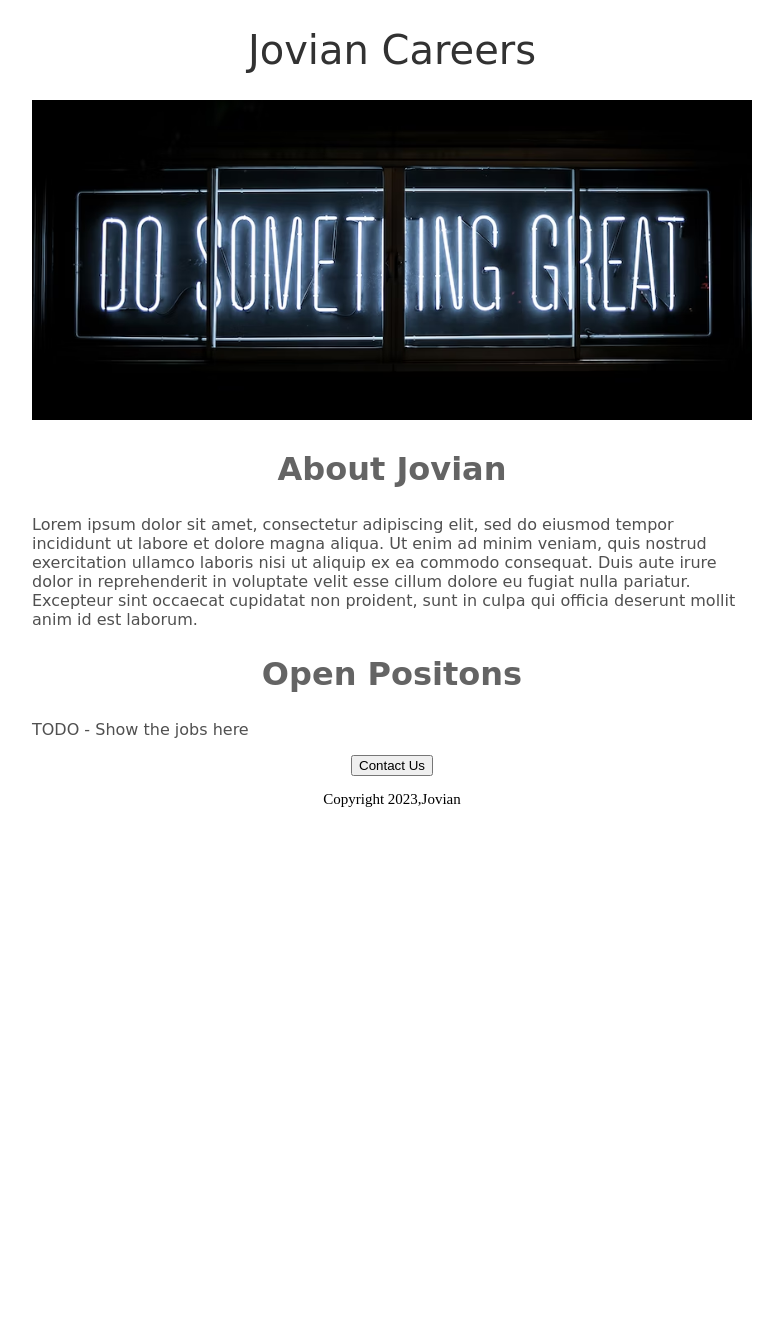
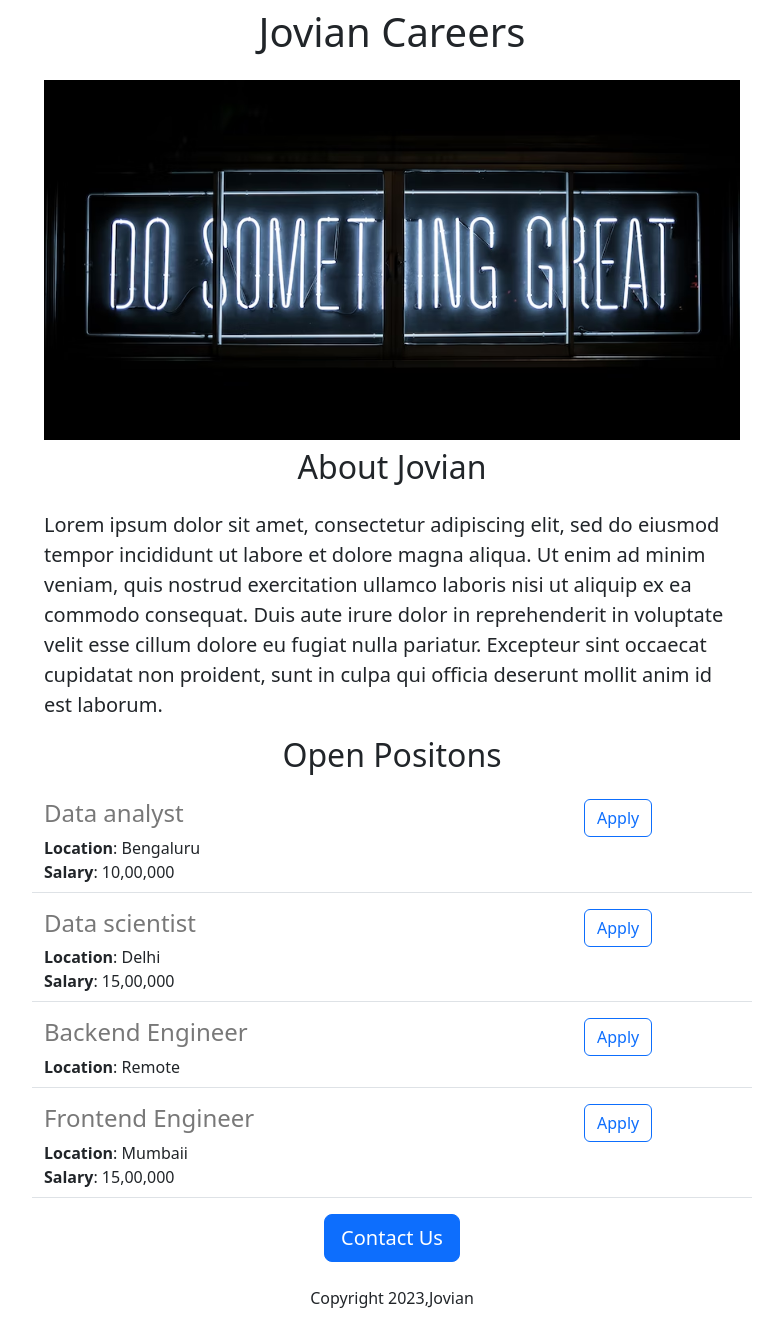
Before and after one commit to mohammadsahil01/jovian_sahil, a Flask app: page / in a window 1280 px wide. Shown: the whole page, without its empty margins (248-1031 px from the left). Before the commit the page ends 807 px from the top, so only its background shows below. Run offline with Flask 2, Linux system fonts and the light colour scheme.

Commit message:
Added dynamic data and API route

```diff
--- a/app.py
+++ b/app.py
@@ -1,10 +1,42 @@
-from flask import Flask, render_template
+from flask import Flask, render_template, jsonify
 
 app = Flask(__name__)
 
+JOBS = [
+  {
+  "id":1,
+    "title":"Data analyst",
+    "location":"Bengaluru",
+    "salary":"10,00,000"
+  },
+  {
+    "id":2,
+    "title":"Data scientist",
+    "location":"Delhi",
+    "salary":"15,00,000"
+  },
+  {
+    "id":3,
+    "title":"Backend Engineer",
+    "location":"Remote"
+  },
+  {
+    "id":4,
+    "title":"Frontend Engineer",
+    "location":"Mumbaii",
+    "salary":"15,00,000"
+  }
+
+]
+
 @app.route("/")
 def hello_world():
-  return render_template("home.html")
+  return render_template("home.html",jobs = JOBS,company_name = "Jovian")
+
+@app.route("/api/jobs")
+def list_jobs():
+  return jsonify (JOBS)
+
 
 if __name__ == "__main__":
     app.run(host = "0.0.0.0", debug= True)
--- a/templates/home.html
+++ b/templates/home.html
@@ -2,51 +2,41 @@
 <html>
   <head>
     <title> Jovian Careers </title>
+    <meta charset="utf-8">
+    <meta name="viewport" content="width=device-width, initial-scale=1">
+    <link href="https://cdn.jsdelivr.net/npm/bootstrap@5.3.0-alpha1/dist/css/bootstrap.min.css" rel="stylesheet" integrity="sha384-GLhlTQ8iRABdZLl6O3oVMWSktQOp6b7In1Zl3/Jr59b6EGGoI1aFkw7cmDA6j6gD" crossorigin="anonymous">
     <style>
-      h1 {
-        font-size: 40px;
-        font-family:cursive;
-        font-weight: normal;
-        color: rgb(50,50,50);
-        text-align:  center;
+      #banner {
+        height:360px;
+        object-fit:cover;
+        width: 100%;
+
       }
-      #banner {
-        width:100%;
-        height:320px;
-        object-fit:cover
-      }
-      h2 {
-          font-family: cursive;
-          font-size:32px;
-          color: rgb(100,100,100);
-          weight:normal;
-          text-align:center;
-      }
-      .bodytext {
-        font-family: cursive;
-         color: rgb(80,80,80);
-      }
-      #container {
+      .container {
         max-width:720px;
-        margin:0 auto 0 auto;
+        margin: 0 auto 0 auto;
       }
     </style>
   </head>
   <body>
-    <div id = container>
+    <div class = "container">
 
-       <h1>Jovian Careers</h1>
-       <img id ="banner" src= "https://joviansahil.sahilmohammad2.repl.co/static/banner.jpeg" >
-       <h2>About Jovian</h2>
-       <p class = "bodytext">Lorem ipsum dolor sit amet, consectetur adipiscing elit, sed do eiusmod tempor incididunt ut labore et dolore magna aliqua. Ut enim ad minim veniam, quis nostrud exercitation ullamco laboris nisi ut aliquip ex ea commodo consequat. Duis aute irure dolor in reprehenderit in voluptate velit esse cillum dolore eu fugiat nulla pariatur. Excepteur sint occaecat cupidatat non proident, sunt in culpa qui officia deserunt mollit anim id est laborum.
+       <h1 class ="text-center mt-2 mb-4" > {{company_name}} Careers</h1>
+       <img class =".img-fluid" id ="banner" src= "https://joviansahil.sahilmohammad2.repl.co/static/banner.jpeg" >
+       <h2 class ="text-center mt-2 mb-4">About Jovian</h2>
+       <p class="lead">
+         Lorem ipsum dolor sit amet, consectetur adipiscing elit, sed do eiusmod tempor incididunt ut labore et dolore magna aliqua. Ut enim ad minim veniam, quis nostrud exercitation ullamco laboris nisi ut aliquip ex ea commodo consequat. Duis aute irure dolor in reprehenderit in voluptate velit esse cillum dolore eu fugiat nulla pariatur. Excepteur sint occaecat cupidatat non proident, sunt in culpa qui officia deserunt mollit anim id est laborum.
        </p>
-       <h2>Open Positons</h2>
-       <p class = "bodytext"> TODO - Show the jobs here</p>
-       <div style= "text-align:center;">
-       <button>Contact Us</button>
-       <div style = "font-size:15px;">
-         <p>Copyright 2023,Jovian</p>
+       <h2 class ="text-center mt-2 mb-4">Open Positons</h2>
+       <div>
+         {% for job in jobs %}
+          {%include "jobitem.html" %}
+         {% endfor %}
        </div>
+       <div style= "text-align:center">
+       <button type="button" class="btn btn-primary btn-lg">Contact Us</button>
+       <p class = "mt-4">Copyright 2023,Jovian</p>
+
     </div>
   </body>
 
--- /dev/null
+++ b/templates/jobitem.html
@@ -0,0 +1,21 @@
+<div class="border-bottom row" style="margin-bottom:16px;padding-bottom:8px;">
+   <div class= "col-9">
+     <h4
+       style ="color:rgb(120,120,120);
+      margin bottom:4px;">
+      {{job["title"]}}
+     </h4>
+     <div>
+        <b>Location</b>: {{job["location"]}}
+     </div>
+      {% if "salary" in job %}
+      <div>
+        <b>Salary</b>: {{job["salary"]}}
+      </div>
+      {% endif %}
+     </div>
+     <div class="col-3">
+       <button type="button" class="btn btn-outline-primary">Apply</button>
+     </div>
+
+  </div>
```
